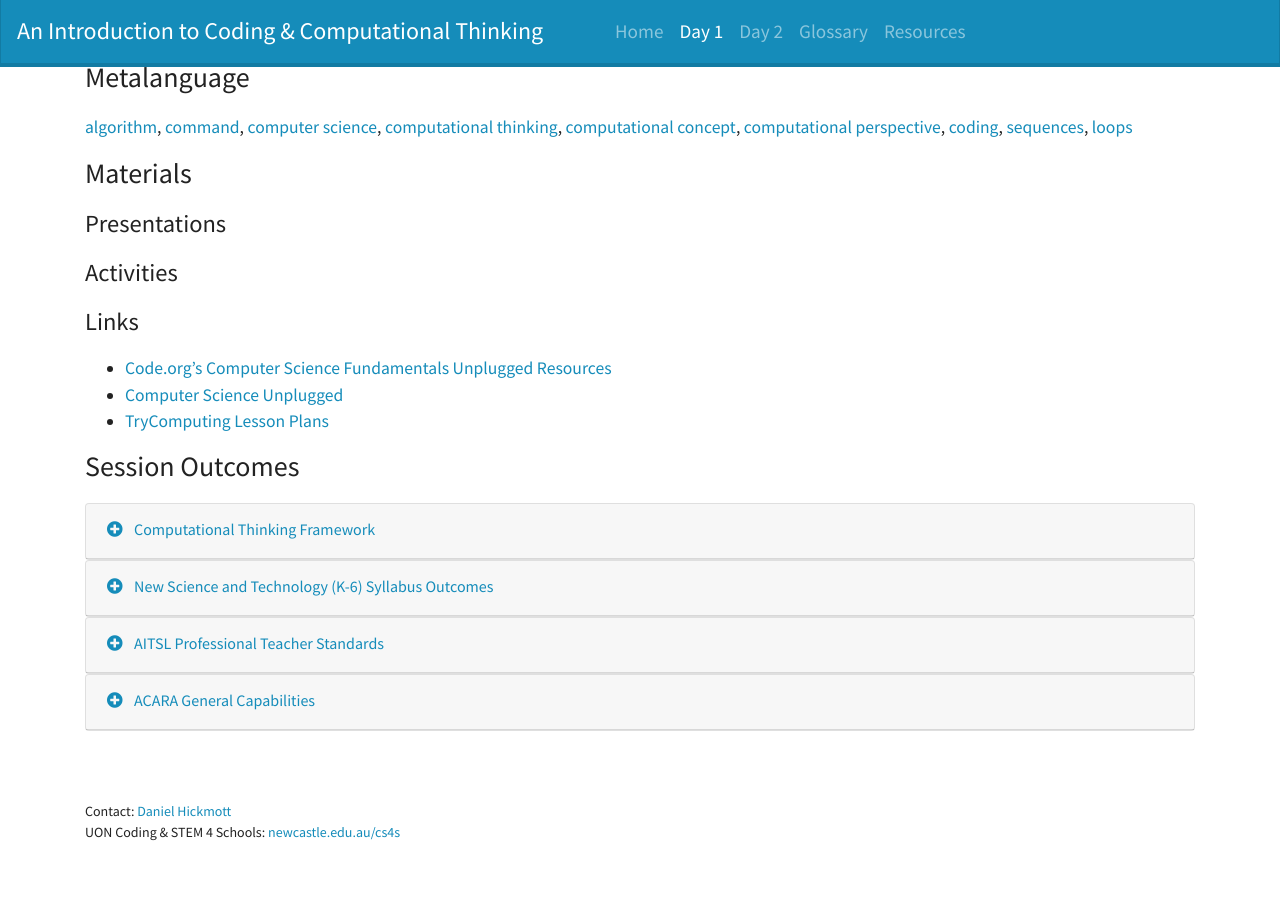
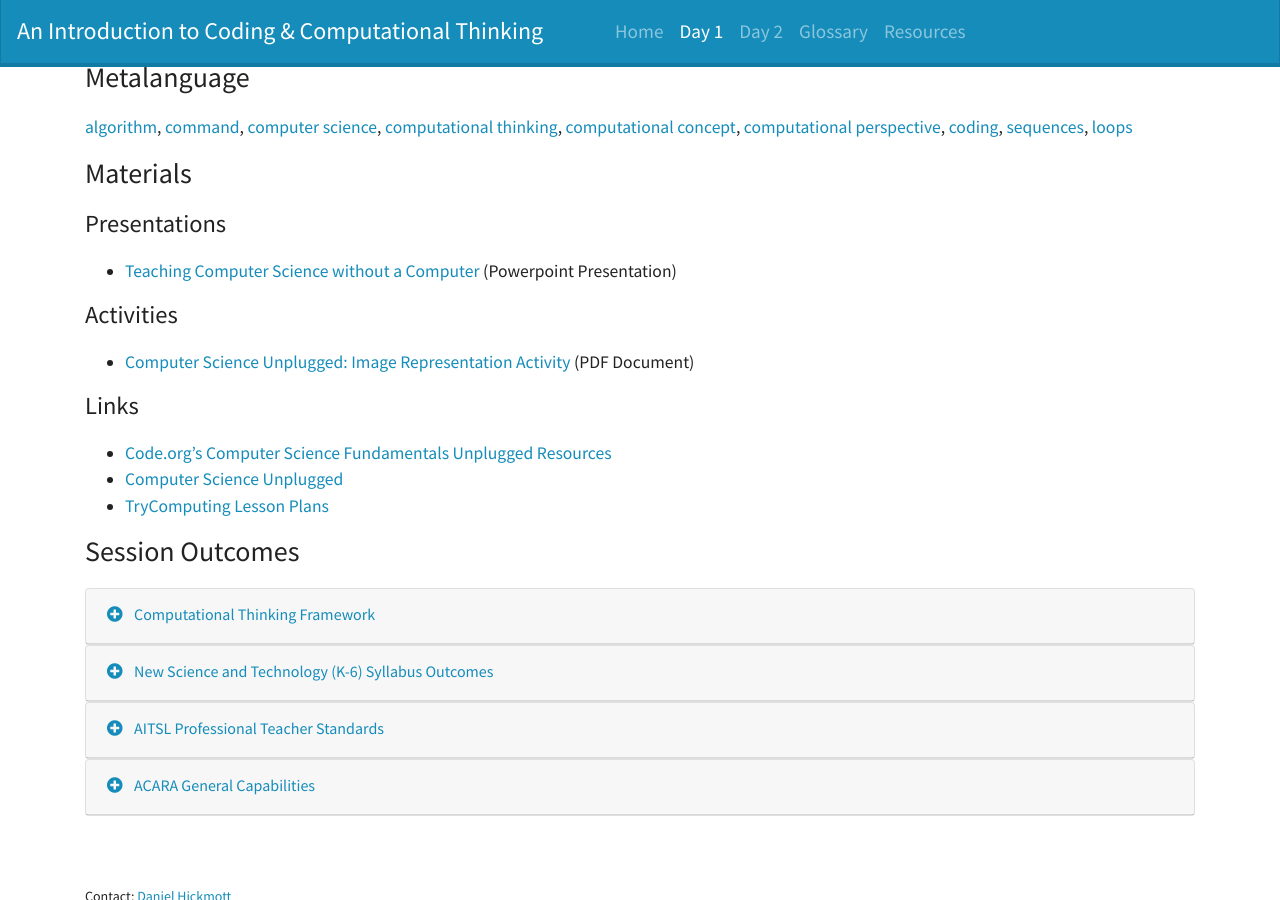
Before and after one commit to cs4s/intro-2018, a Jekyll site: the page built from day1/unplugged/index.md, in a window 1280 px wide and 900 px high, scrolled down 458 px. Built offline with Jekyll 4.4.1, drawn with Linux system fonts in a browser that asks for light colours.

Commit message:
Changes unplugged to include link to presentation

```diff
--- a/day1/unplugged/index.md
+++ b/day1/unplugged/index.md
@@ -26,7 +26,11 @@ The second of these concepts are *Loops*, which refers to the way that computers
 
 ### Presentations
 
+- [Teaching Computer Science without a Computer]({{ site.drive_url | append: '12sDqSdXzsRImc5FrIlCQdmwALbWBGLO5' }}) (Powerpoint Presentation)
+
 ### Activities
+
+- [Computer Science Unplugged: Image Representation Activity]({{ site.drive_url | append: '1BuwW6_IGnSvIzRRvr9kRLp1ZzA_mTd5b' }}){:target="_blank"} (PDF Document)
 
 ### Links
 
```
